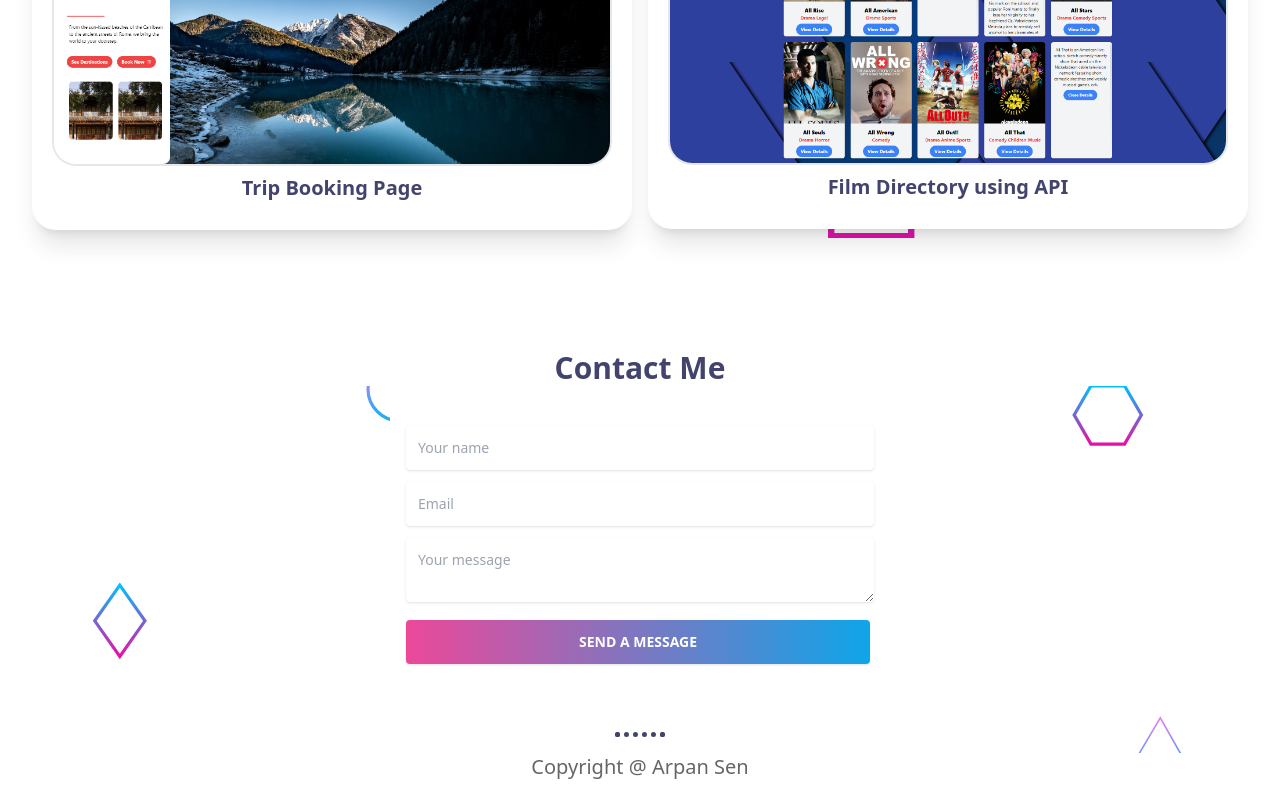
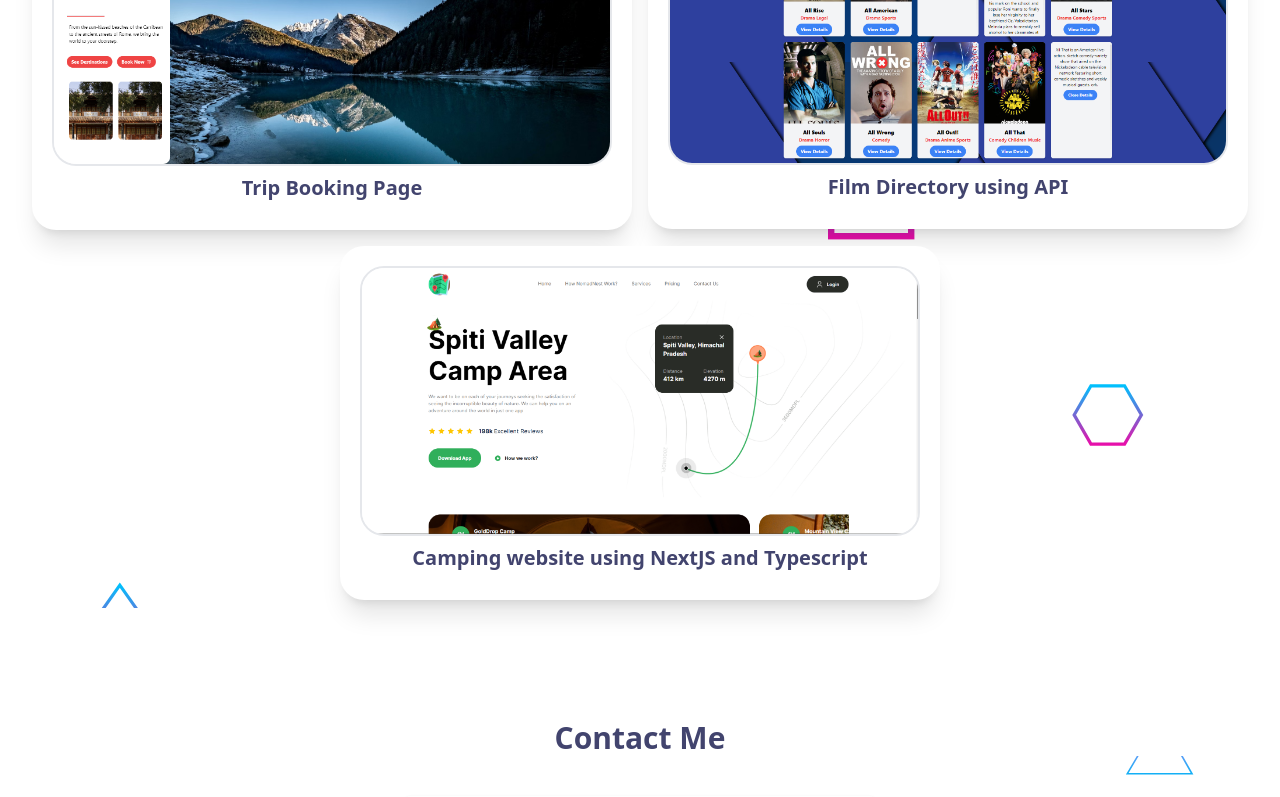
Before and after one commit to arpansensj/portfolio, a React (Vite) app: page / in a window 1280 px wide. Shown: the part 1131-1928 px from the top of the page. Built offline with nearby package versions, Linux system fonts and the light colour scheme; what tailwindcss-animated would draw is missing.

Commit message:
added project3

```diff
--- a/src/components/Projects.jsx
+++ b/src/components/Projects.jsx
@@ -20,6 +20,11 @@ const Projects = () => {
           imgSrc="/assets/Project2.png"
           title="Film Directory using API"
         />
+        <Cards
+          link="https://nomad-nest-travel.vercel.app/"
+          imgSrc="/assets/Project3.png"
+          title="Camping website using NextJS and Typescript"
+        />
       </div>
     </div>
   );
```
Also changed, not shown: public/assets/Project3.png (added).
